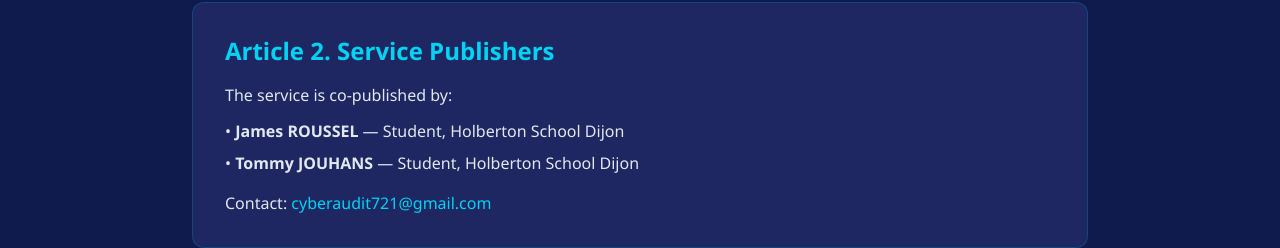
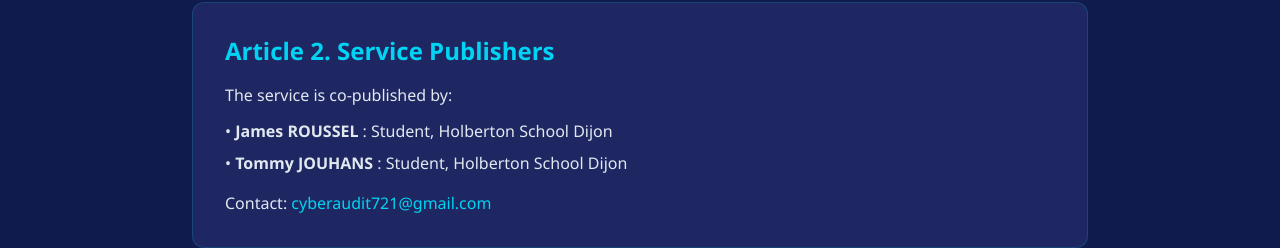
Before and after one commit to Tommy-JOUHANS/portfolio, a React (Vite) app in the folder cyberaudit/frontend/: page /cgu in a window 1280 px wide. Shown: the part 685-933 px from the top of the page. Built offline with nearby package versions, Linux system fonts and the light colour scheme; no server answers.

Commit message:
Add ':' between name of student and student in article

```diff
--- a/cyberaudit/frontend/src/pages/legal/CGU.jsx
+++ b/cyberaudit/frontend/src/pages/legal/CGU.jsx
@@ -52,12 +52,10 @@
             </p>
             <ul className="space-y-2 text-slate-200">
               <li>
-                &bull; <strong>James ROUSSEL</strong> &mdash; Student, Holberton
-                School Dijon
+                &bull; <strong>James ROUSSEL</strong> : Student, Holberton School Dijon
               </li>
               <li>
-                &bull; <strong>Tommy JOUHANS</strong> &mdash; Student, Holberton
-                School Dijon
+                &bull; <strong>Tommy JOUHANS</strong> : Student, Holberton School Dijon
               </li>
             </ul>
             <p className="text-slate-200 mt-4">
```
